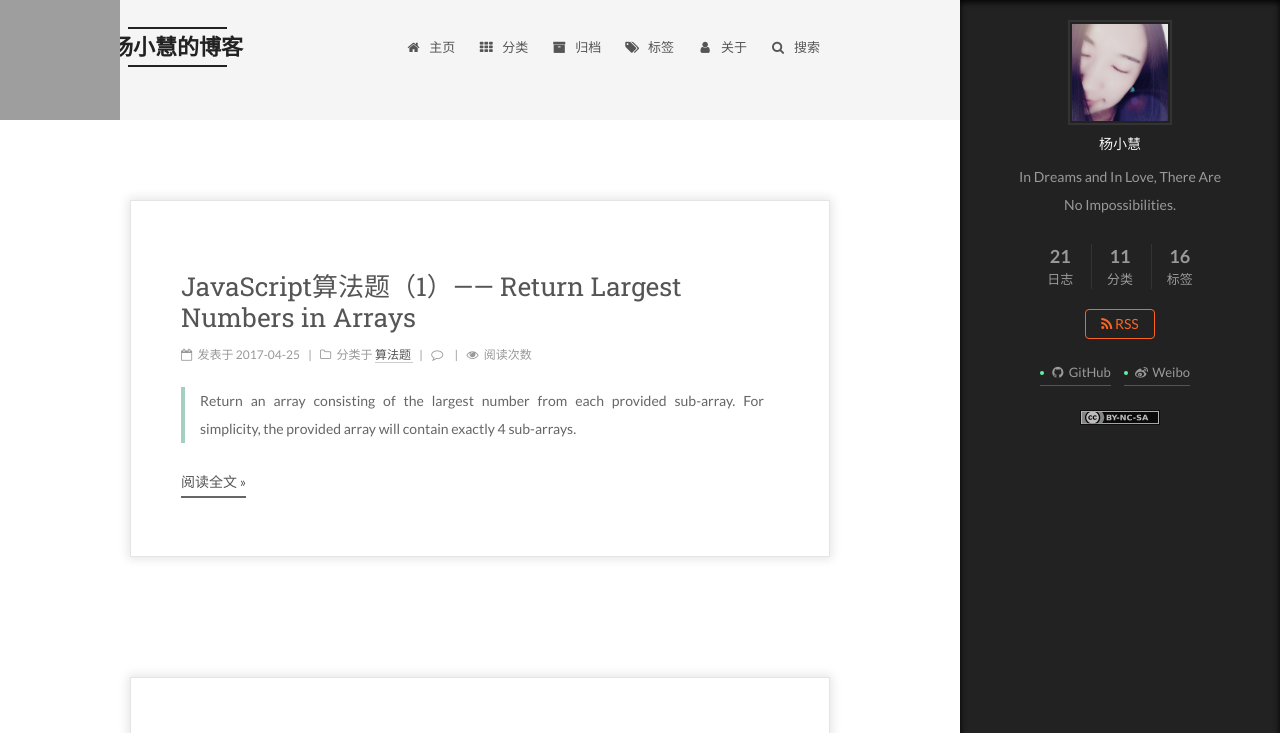
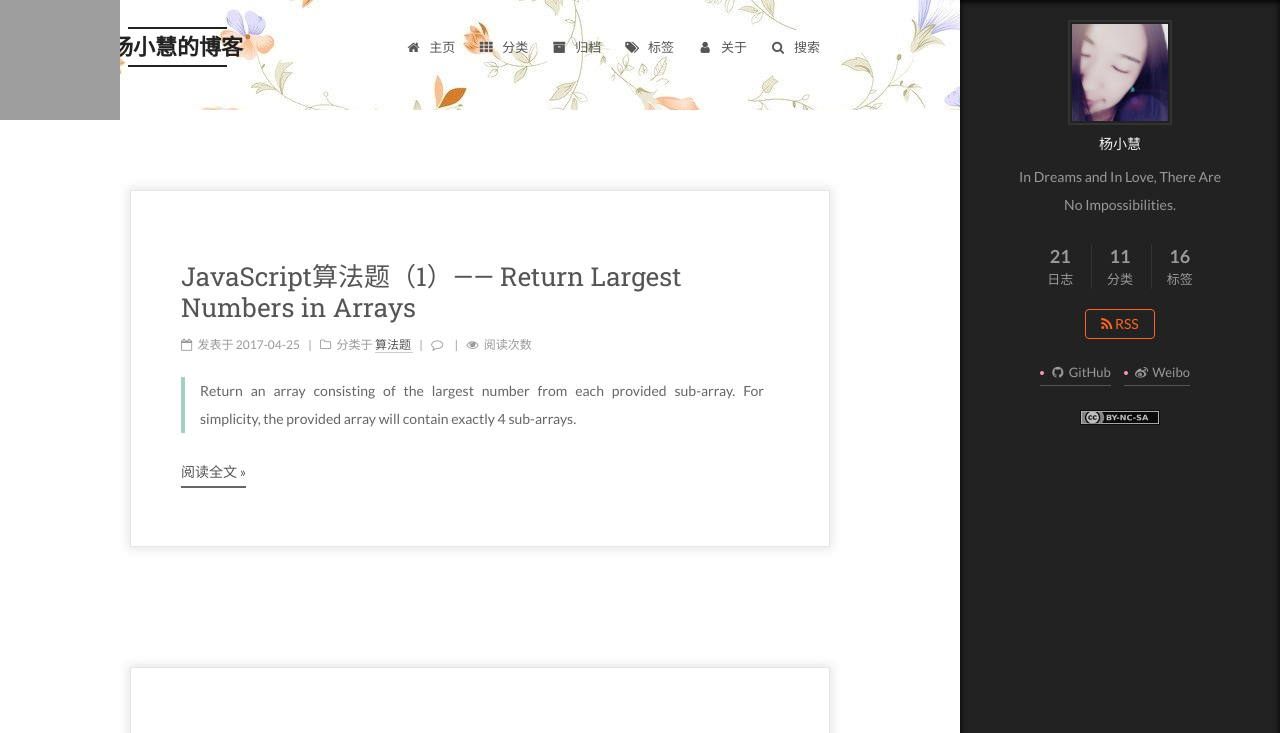
Before and after one commit to wenhuiyang-luck/wenhuiyang-luck.github.io, a plain HTML site: page index.html in a window 1280 px wide. Both pictures are taken after a click on the element 1238 px from the left and 743 px from the top of the page. Shown: the top 733 px of the page. Drawn offline with Linux system fonts and the light colour scheme; grey boxes are pictures that could not be loaded; a script that the page names is missing.

Commit message:
header-bg

```diff
--- a/css/main.css
+++ b/css/main.css
@@ -1698,7 +1698,7 @@ pre .javascript .function {
   width: 4px;
   height: 4px;
   border-radius: 50%;
-  background: #5ef2a7;
+  background: #ff96b9;
 }
 .links-of-blogroll {
   font-size: 13px;
@@ -2793,5 +2793,7 @@ hr {
   box-shadow: 0 0 10px 2px #e5e5e5;
 }
 #header {
-  height: 120px;
-}
+  height: 110px;
+  background: #f5f5f5 url("../images/header-bg.jpg");
+  overflow: hidden;
+}
```
